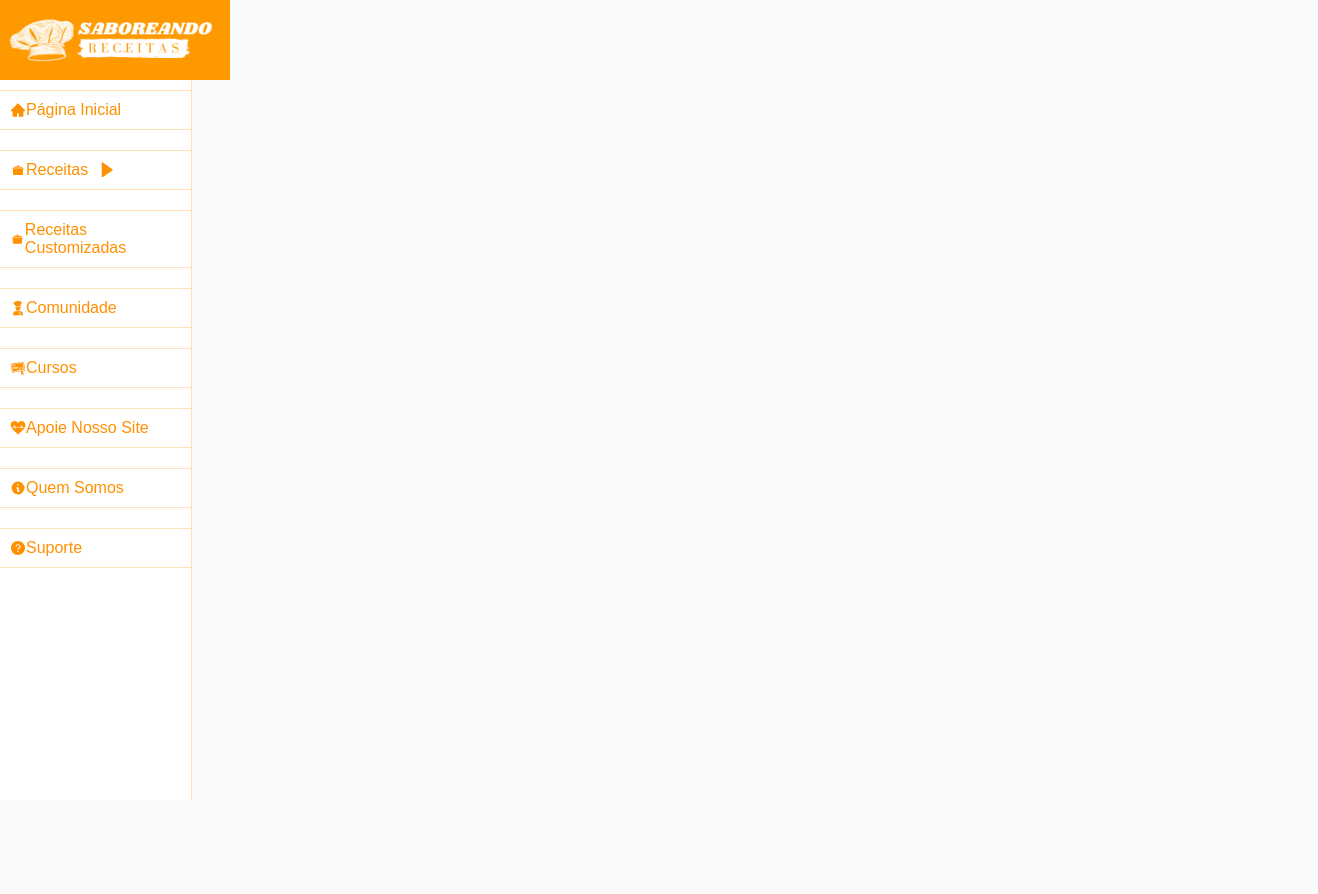
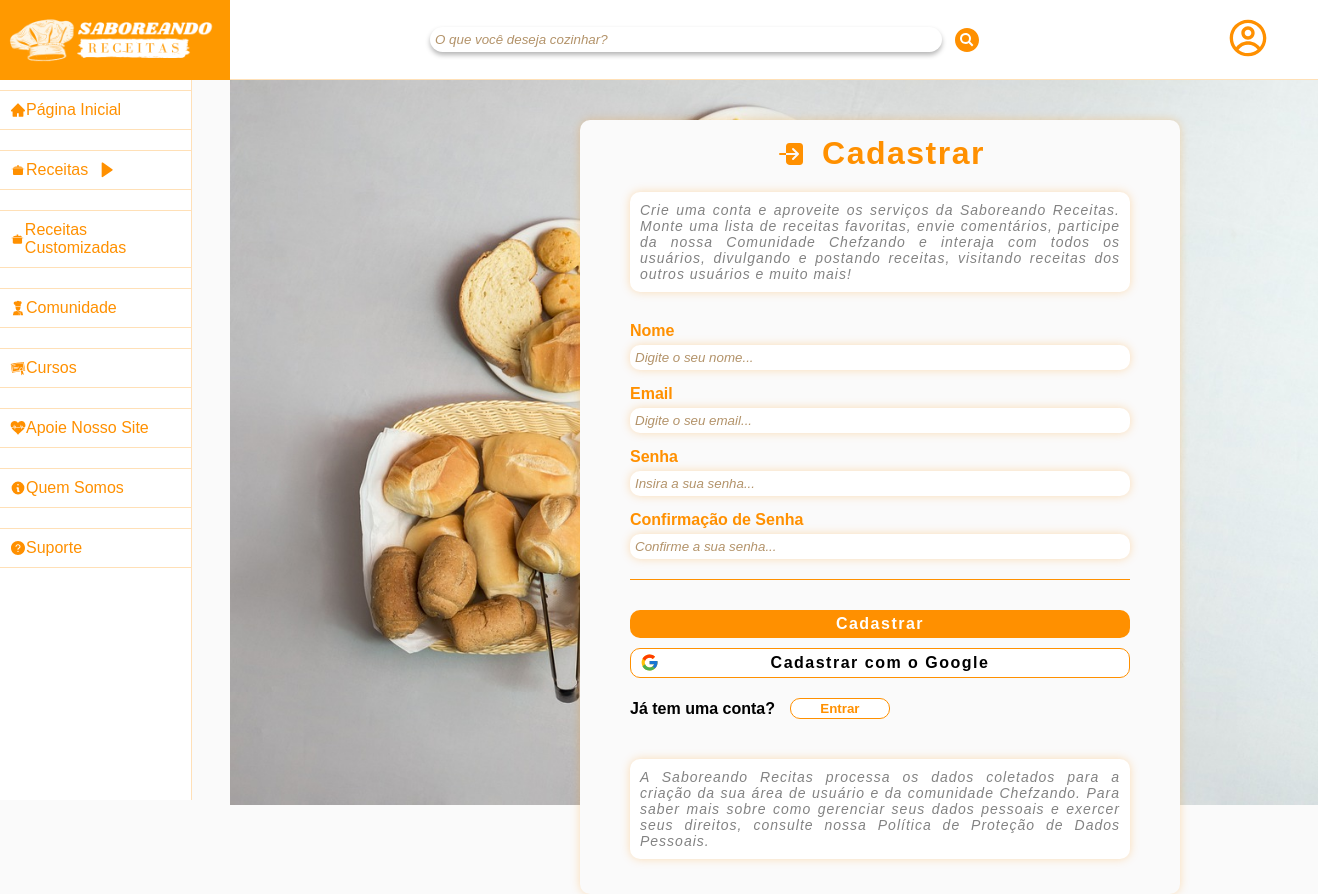
Before and after one commit to Thasyo/savoring-recipes, a React (Create React App) app: page /register in a window 1280 px wide. Shown: the whole page, 1318 px wide, since content can reach past the window. Before the commit the page ends 800 px from the top, so only its background shows below. Built offline with nearby package versions, Linux system fonts and the light colour scheme.

Commit message:
add login page and register page

```diff
--- a/package.json
+++ b/package.json
@@ -6,6 +6,7 @@
     "@testing-library/jest-dom": "^5.17.0",
     "@testing-library/react": "^13.4.0",
     "@testing-library/user-event": "^13.5.0",
+    "firebase": "^10.3.1",
     "react": "^18.2.0",
     "react-dom": "^18.2.0",
     "react-icons": "^4.10.1",
--- a/src/App.css
+++ b/src/App.css
@@ -11,13 +11,12 @@
 }
 
 textarea:focus, input:focus, select:focus {
-    color: #c67b1a;
-    font-weight: 600;
     outline: none;
 }
 
 input::placeholder{
     color: #b3936a;
+    font-style: italic;
 }
 
 .title-border{
--- a/src/App.js
+++ b/src/App.js
@@ -12,6 +12,8 @@ import Courses from './Pages/Courses/Courses';
 import CustomRecipes from './Pages/CustomRecipes/CustomRecipes';
 import Donate from './Pages/Donate/Donate';
 import Home from './Pages/Home/Home';
+import Login from './Pages/Login/Login';
+import Register from './Pages/Register/Register';
 import Suport from './Pages/Suport/Suport';
 
 import {BrowserRouter, Routes, Route} from 'react-router-dom';
@@ -31,6 +33,9 @@ function App() {
             <Route path='/Donate' element={<Donate/>}/>
             <Route path='/about' element={<About/>}/>
             <Route path='/suport' element={<Suport/>}/>
+
+            <Route path='/login' element={<Login/>}/>
+            <Route path='/register' element={<Register/>}/>
           </Routes>
         </BrowserRouter>
       </CategoriesProvider>
--- a/src/Pages/Donate/Donate.module.css
+++ b/src/Pages/Donate/Donate.module.css
@@ -2,5 +2,4 @@
     width: 85vw;
     height: 100vh;
     margin-left: 230px;
-    margin-top: 90px;
 }
--- a/src/Pages/Home/Home.js
+++ b/src/Pages/Home/Home.js
@@ -141,7 +141,7 @@ const Home = () => {
                   <button className='btn-recipes'>Ver Receita</button>
                 </div>
               </SwiperSlide>
-            )) : 'Not Found'}
+            )) : 'Carregando. . .'}
           </Swiper>
       </div>
 
@@ -162,7 +162,7 @@ const Home = () => {
                       <button className='btn-recipes'>Ver Receita</button>
                     </div>
                   </SwiperSlide>
-                )) : 'Not Found'}
+                )) : 'Carregando. . .'}
           </Swiper>
       </div>
 
@@ -183,7 +183,7 @@ const Home = () => {
                       <button className='btn-recipes'>Ver Receita</button>
                     </div>
                   </SwiperSlide>
-                )) : 'Not Found'}
+                )) : 'Carregando. . .'}
           </Swiper>
       </div>
 
@@ -204,7 +204,7 @@ const Home = () => {
                       <button className='btn-recipes'>Ver Receita</button>
                     </div>
                   </SwiperSlide>
-                )) : 'Not Found'}
+                )) : 'Carregando. . .'}
           </Swiper>
       </div>
 
@@ -225,7 +225,7 @@ const Home = () => {
                       <button className='btn-recipes'>Ver Receita</button>
                     </div>
                   </SwiperSlide>
-                )) : 'Not Found'}
+                )) : 'Carregando. . .'}
           </Swiper>
       </div>
 
@@ -246,7 +246,7 @@ const Home = () => {
                 <button className='btn-recipes'>Ver Receita</button>
               </div>
             </SwiperSlide>
-          )) : 'Not Found'}
+          )) : 'Carregando. . .'}
         </Swiper>
       </div>
 
@@ -267,7 +267,7 @@ const Home = () => {
                   <button className='btn-recipes'>Ver Receita</button>
                 </div>
               </SwiperSlide>
-            )) : 'Not Found'}
+            )) : 'Carregando. . .'}
           </Swiper>
       </div>
 
--- /dev/null
+++ b/src/Pages/Login/Login.js
@@ -0,0 +1,13 @@
+import React from 'react'
+
+import styles from '../Login/Login.module.css'
+
+const Login = () => {
+  return (
+    <div>
+        <h1>Login</h1>
+    </div>
+  )
+}
+
+export default Login
--- /dev/null
+++ b/src/Pages/Register/Register.js
@@ -0,0 +1,66 @@
+//react
+import React from 'react'
+import { NavLink } from 'react-router-dom';
+
+//styles
+import styles from '../Register/Register.module.css'
+
+//assets
+import bgRegister from '../../assets/bg-register-and-login.jpg'
+import { IoLogIn } from "react-icons/io5";
+import { FcGoogle } from "react-icons/fc";
+
+//components
+import Search from '../../components/Search/Search'
+
+const Register = () => {
+  return (
+    <div className={styles.register}>
+        <Search/>
+            <img src={bgRegister} alt="imagem de fundo da page de cadastro" />
+            <div className={styles.infoRegister}>
+                <h1><IoLogIn className={styles.iconRegisteTitle}/> Cadastrar</h1>
+                <div>
+                    <p>Crie uma conta e aproveite os serviços da Saboreando Receitas. Monte uma lista de receitas favoritas, envie comentários, participe da nossa Comunidade Chefzando e interaja com todos os usuários, divulgando e postando receitas, visitando receitas dos outros usuários e muito mais!</p>
+                </div>
+                <form>
+                    <label>
+                        <span>Nome</span>
+                        <input type="text" name='displayName' required placeholder='Digite o seu nome...'/>
+                    </label>
+
+                    <label>
+                        <span>Email</span>
+                        <input type="email" name='email' required placeholder='Digite o seu email...'/>
+                    </label>
+
+                    <label>
+                        <span>Senha</span>
+                        <input type="password" name='password' required placeholder='Insira a sua senha...'/>
+                    </label>
+
+                    <label className={styles.lastLabel}>
+                        <span>Confirmação de Senha</span>
+                        <input type="password" name='confirmPassword' required placeholder='Confirme a sua senha...'/>
+                    </label>
+
+                    <button className={styles.btnRegister}>Cadastrar</button>
+
+                </form>
+
+                <button className={styles.btnRegisterGoogle}> <FcGoogle className={styles.FcGoogle}/> Cadastrar com o Google</button>
+
+                <span className={styles.existLogin}>
+                    <p>Já tem uma conta? </p>
+                    <NavLink to='/login'><button>Entrar</button></NavLink>
+                </span>
+
+                <div>
+                    <p>A Saboreando Recitas processa os dados coletados para a criação da sua área de usuário e da comunidade Chefzando. Para saber mais sobre como gerenciar seus dados pessoais e exercer seus direitos, consulte nossa Política de Proteção de Dados Pessoais.</p>
+                </div>
+            </div>
+    </div>
+  )
+}
+
+export default Register
--- /dev/null
+++ b/src/Pages/Register/Register.module.css
@@ -0,0 +1,157 @@
+.register{
+    width: 85vw;
+    height: 100vh;
+    margin-left: 230px;
+}
+
+.register img{
+    width: 100%;
+}
+
+.infoRegister{
+    background-color: #FAFAFA;
+    position: absolute;
+    top: 120px;
+    margin-left: 350px;
+    padding: 15px 50px;
+    width: 600px;
+    display: flex;
+    flex-direction: column;
+    justify-content: center;
+    align-items: center;
+    border-radius: 10px;
+    border: none;
+    box-shadow: 0px 0px 10px #ff910047;
+}
+
+.iconRegisteTitle{
+    margin-right: 15px;
+}
+
+.infoRegister h1{
+    color: #ff9000;
+    letter-spacing: 1.5px;
+    width: 100%;
+    display: flex;
+    align-items: center;
+    justify-content: center;
+
+}
+
+.infoRegister div{
+    background-color: #fff;
+    color: #838383;
+    font-size: 14px;
+    font-style: italic;
+    letter-spacing: 1px;
+    text-align: justify;
+    border: none;
+    border-radius: 10px;
+    box-shadow: 0px 0px 10px #ff910047;
+    padding: 10px;
+    margin: 20px 0px;
+    width: 100%;
+}
+
+.infoRegister form{
+    display: flex;
+    flex-direction: column;
+    color: #ff9000;
+    font-weight: 750;
+    width: 100%;
+}
+
+.infoRegister form label{
+    display: flex;
+    flex-direction: column;
+    margin-top: 10px;
+}
+
+.lastLabel{
+    margin-bottom: 30px;
+    padding-bottom: 15px;
+    border-bottom: solid 1px #ff9000;
+}
+
+.infoRegister form label input{
+    width: 100%;
+    padding: 5px;
+    margin: 5px 0px;
+    border-radius: 10px;
+    border: none;
+    box-shadow: 0px 0px 10px #ff910047;
+}
+
+.infoRegister form label input:focus{
+    border: solid 1px #ff9000;
+}
+
+.btnRegister{
+    color: #fff;
+    background-color: #ff9000;
+    font-weight: 800;
+    font-size: 16px;
+    letter-spacing: 1.5px;
+    padding: 5px;
+    border: none;
+    border-radius: 10px;
+    width: 100%;
+    display: flex;
+    text-align: center;
+    align-items: center;
+    justify-content: center;
+}
+
+.btnRegister:hover, .btnRegisterGoogle:hover, .existLogin button:hover{
+    cursor: pointer;
+    box-shadow: 0px 0px 5px #ff91006a;
+    transition: .2s;
+}
+
+.btnRegisterGoogle{
+    background-color: #fff;
+    color: #000;
+    font-weight: 800;
+    font-size: 16px;
+    letter-spacing: 1.5px;
+    padding: 5px;
+    margin-top: 10px;
+    border: solid 1px #ff9000;
+    border-radius: 10px;
+    width: 100%;
+    display: flex;
+    text-align: center;
+    align-items: center;
+    justify-content: center;
+}
+
+.FcGoogle{
+    position: absolute;
+    left: 55px;
+    font-size: 1.2em;
+    margin: 5px;
+}
+
+.existLogin{
+    width: 100%;
+    display: flex;
+    justify-content: flex-start;
+    align-items: center;
+    margin: 20px 0px;
+}
+
+.existLogin p{
+    color: #000;
+    font-weight: 700;
+}
+
+.existLogin button{
+    color: #ff9000;
+    font-weight: 700;
+    background-color: #fff;
+    padding: 2px 5px;
+    margin-left: 15px;
+    width: 100px;
+    border: solid 1px #ff9000;
+    border-radius: 10px;
+}
--- a/src/components/MenuOptionProfileOff/MenuOptionProfileOff.js
+++ b/src/components/MenuOptionProfileOff/MenuOptionProfileOff.js
@@ -22,8 +22,8 @@ const MenuOptionProfileOff = () => {
       <CgProfile className={styles.iconProfile} onClick={() => toggleVisible()}/>
       <div className={isVisibleProfile ? styles.menuOptionProfileOff : styles.none}>
         <div>
-            <NavLink>Login</NavLink>
-            <NavLink>Cadastro</NavLink>
+            <NavLink to='/login' onClick={() => toggleVisible()}>Entrar</NavLink>
+            <NavLink to='/register' onClick={() => toggleVisible()}>Cadastro</NavLink>
         </div>
     </div>
     </div>
--- a/src/components/Search/Search.js
+++ b/src/components/Search/Search.js
@@ -3,8 +3,6 @@ import React from 'react'
 import styles from '../Search/Search.module.css'
 
 import { IoSearchCircleSharp } from "react-icons/io5";
-
-
 
 import MenuOptionProfileOff from '../../components/MenuOptionProfileOff/MenuOptionProfileOff'
 /* import MenuOptionProfileOn from '../../components/MenuOptionProfileOn/MenuOptionProfileOn' */
@@ -18,7 +16,7 @@ const Search = () => {
             <IoSearchCircleSharp className={styles.iconSearch}/>
         </form>
         <MenuOptionProfileOff/>
-        {/* <MenuOptionProfileOn/> */}
+        {/* {<MenuOptionProfileOn/>} */}
 
     </div>
   )
```
Also changed, not shown: src/firebase/config.js (added, +20 -0 lines), src/Pages/Login/Login.module.css (added), src/assets/bg-register-and-login.jpg (added), 1 other file (tests, documents, lock files or other folders).
